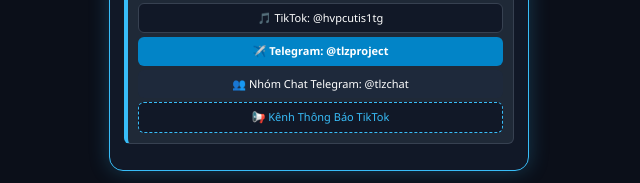
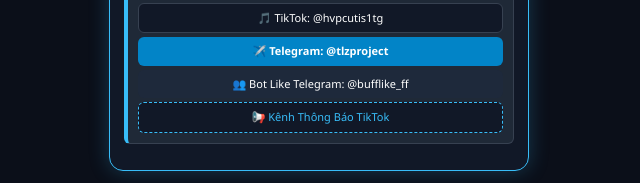
Before and after one commit to trunglam13092026-web/Autolikeff, a plain HTML site: page index.html in a window 1280 px wide. Shown: the part 685-868 px from the top of the page, 321-961 px from the left. Drawn offline with Linux system fonts and the light colour scheme.

Commit message:
Update index.html

```diff
--- a/index.html
+++ b/index.html
@@ -208,7 +208,7 @@
           ✈️ Telegram: @tlzproject
         </a>
         <a href="https://t.me/tlzchat" target="_blank" style="display: flex; align-items: center; justify-content: center; background: #1e293b; color: #fff; padding: 6px; border-radius: 6px; text-decoration: none; font-size: 11px;">
-          👥 Nhóm Chat Telegram: @tlzchat
+          👥 Bot Like Telegram: @bufflike_ff
         </a>
         <a href="https://vt.tiktok.com/ZS9Pjp2AHf4XY-sJHpa/" target="_blank" style="display: flex; align-items: center; justify-content: center; background: #111827; color: #38bdf8; padding: 6px; border-radius: 6px; text-decoration: none; font-size: 11px; border: 1px dashed #38bdf8;">
           📢 Kênh Thông Báo TikTok
```
